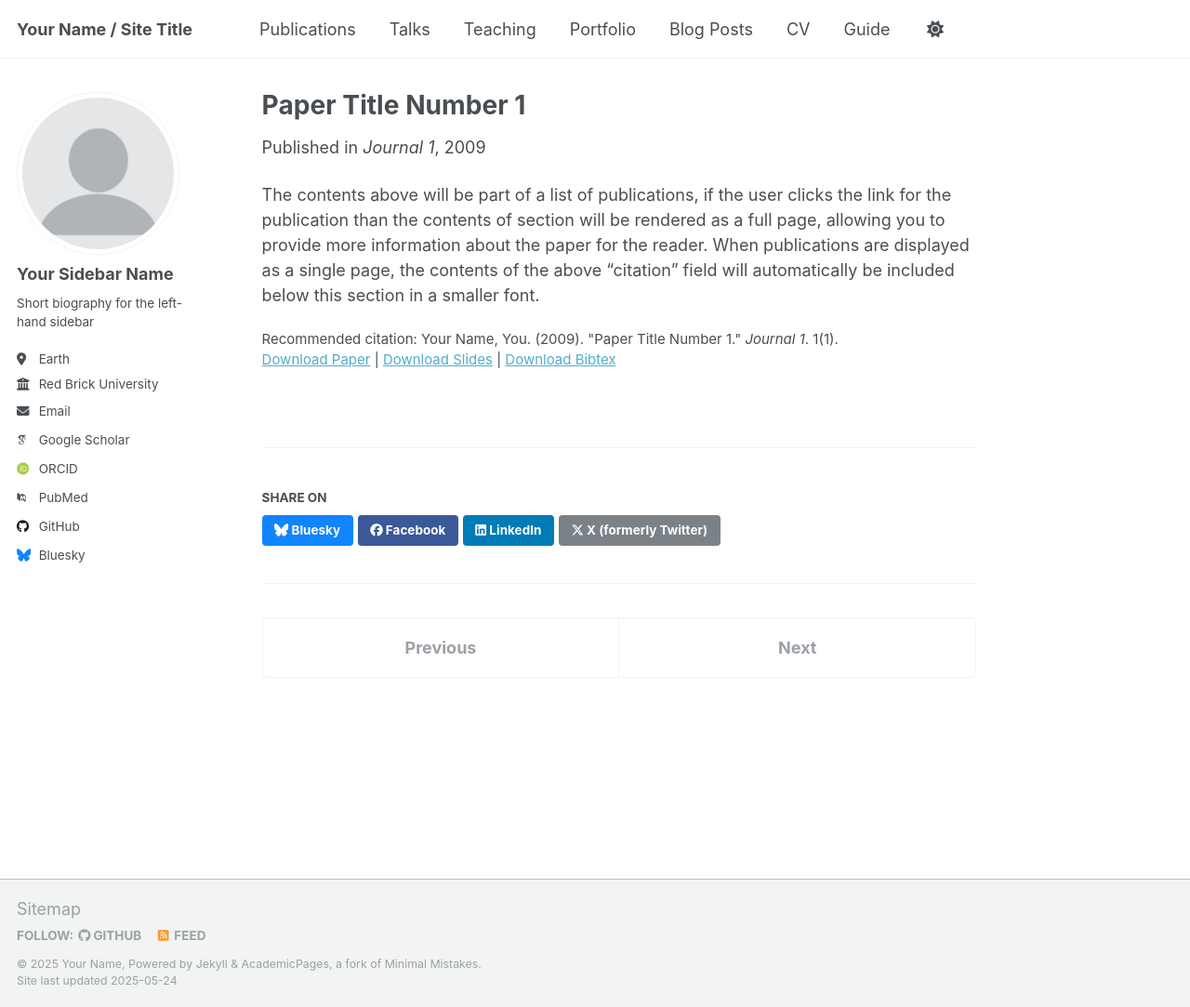
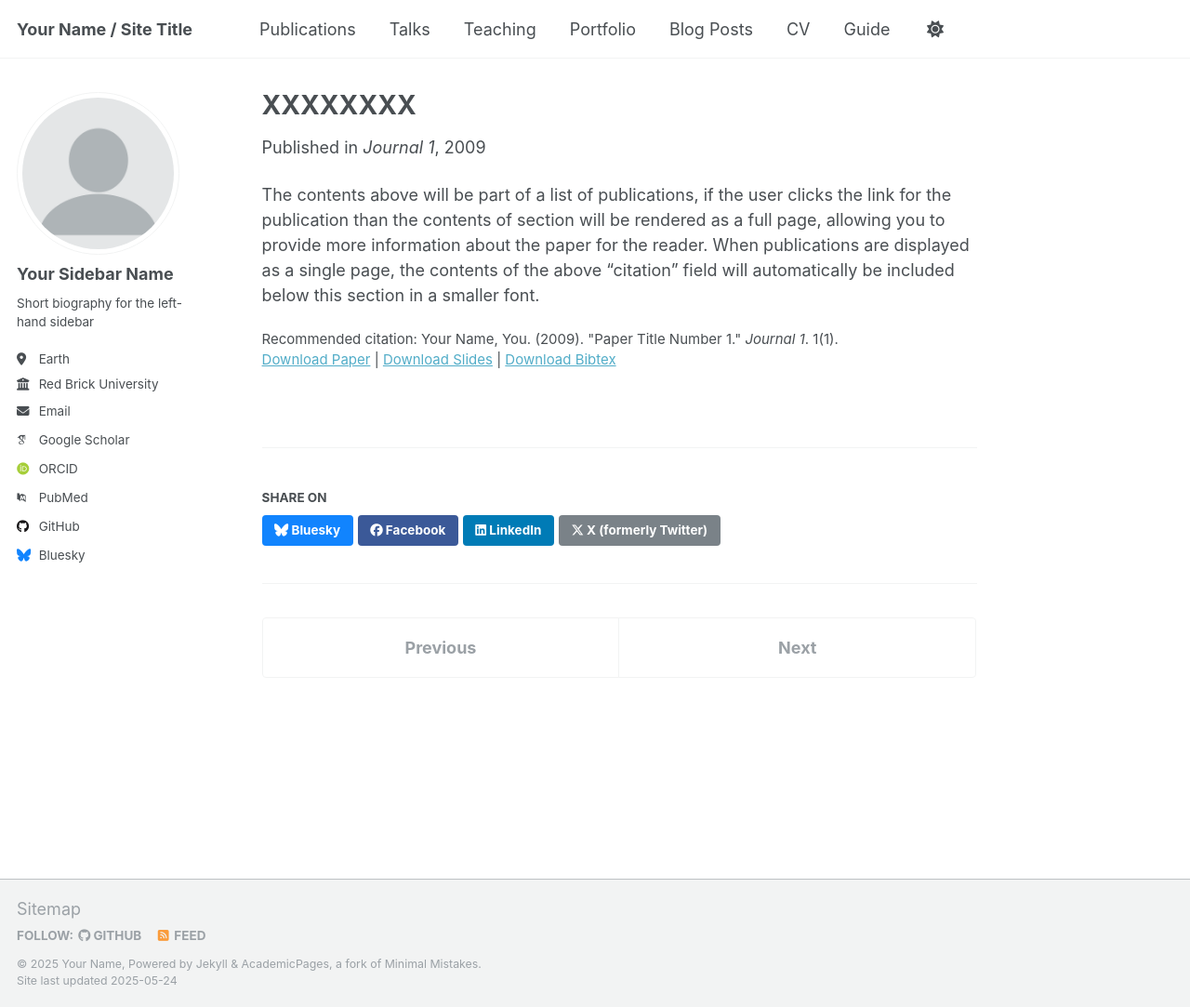
Before and after one commit to JixiangFan/web, a Jekyll site: the page built from _publications/2009-10-01-paper-title-number-1.md, in a window 1280 px wide and 1083 px high. Shown: the whole window at 93% size. Built offline with Jekyll 4.4.1, drawn with Linux system fonts in a browser that asks for light colours; some web fonts are replaced.

Commit message:
Update 2009-10-01-paper-title-number-1.md

```diff
--- a/_publications/2009-10-01-paper-title-number-1.md
+++ b/_publications/2009-10-01-paper-title-number-1.md
@@ -1,7 +1,7 @@
 ---
-title: "Paper Title Number 1"
+title: "XXXXXXXX"
 collection: publications
-category: manuscripts
+category: CONFERENCE
 permalink: /publication/2009-10-01-paper-title-number-1
 excerpt: 'This paper is about the number 1. The number 2 is left for future work.'
 date: 2009-10-01
```
